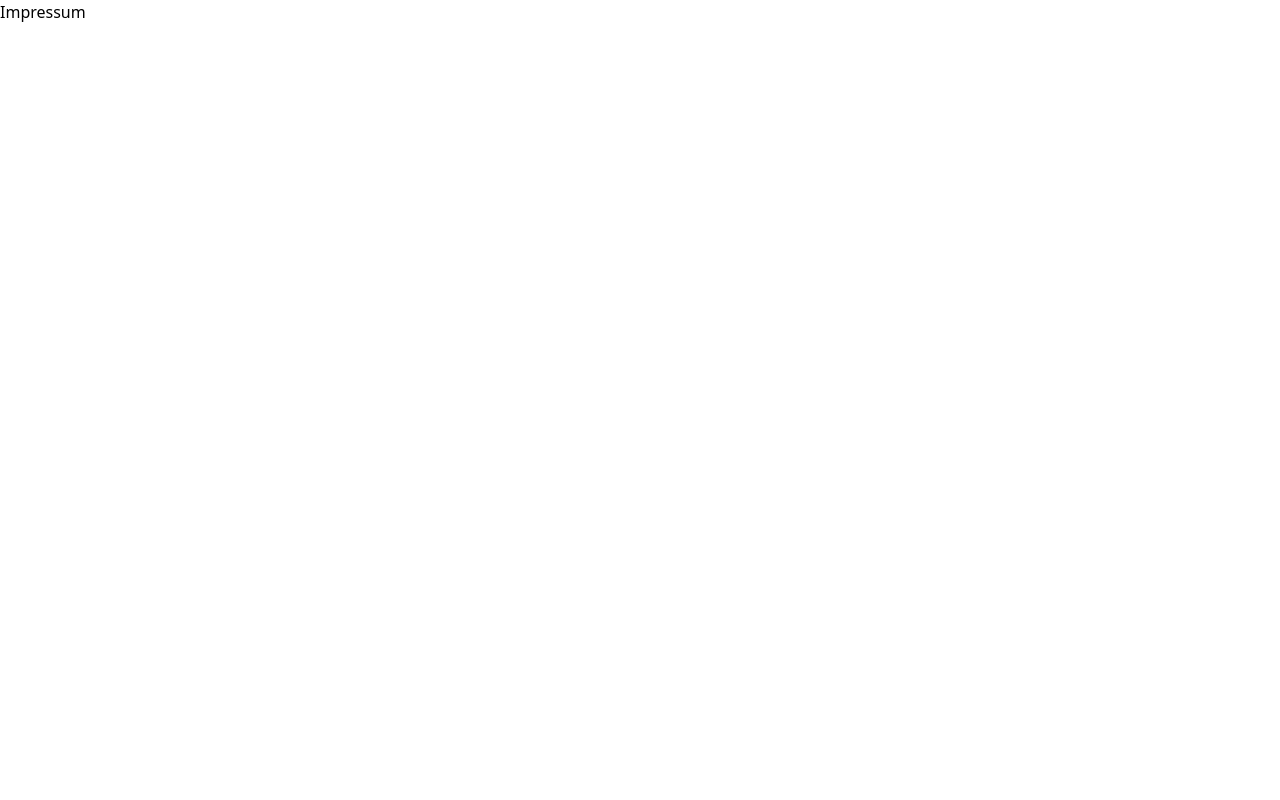
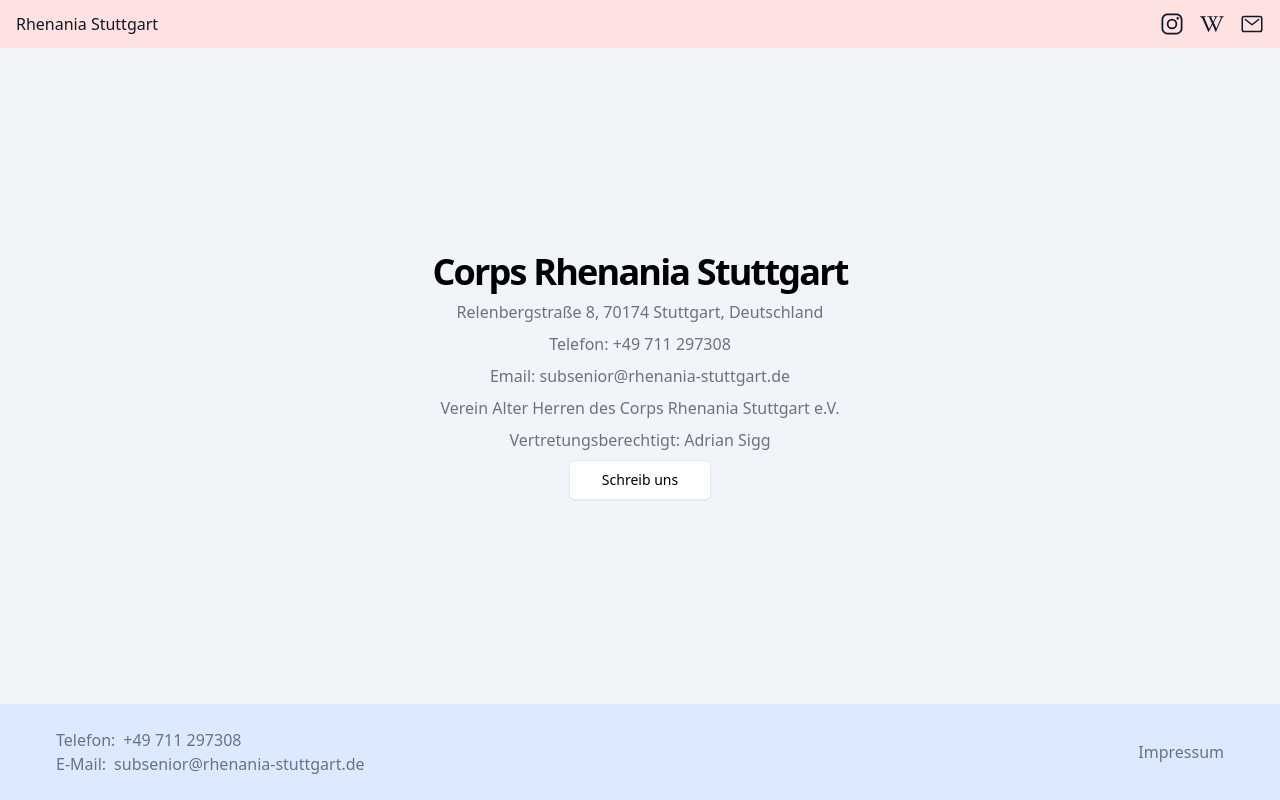
Before and after one commit to NoelHuibers/rhenaniaNew, a Next.js app: page /impressum in a window 1280 px wide. Built offline with nearby package versions, Linux system fonts and the light colour scheme.

Commit message:
Impressum

```diff
--- a/src/app/impressum/page.tsx
+++ b/src/app/impressum/page.tsx
@@ -1,3 +1,15 @@
+import FooterColored from "~/components/footercolored";
+import HeaderColored from "~/components/headercolored";
+import Impressum from "~/components/impressum";
+
 export default function HomePage() {
-  return <div className="flex min-h-[100dvh] flex-col">Impressum</div>;
+  return (
+    <div className="flex h-screen w-screen flex-col">
+      <HeaderColored />
+      <main className="flex h-full w-full items-center justify-center bg-slate-100 dark:bg-gray-800 md:py-24 lg:py-32">
+        <Impressum />
+      </main>
+      <FooterColored />
+    </div>
+  );
 }
--- /dev/null
+++ b/src/components/footercolored.tsx
@@ -0,0 +1,35 @@
+import Link from "next/link";
+
+const FooterColored = () => {
+  return (
+    <footer className="bg-blue-100 px-4 py-6 dark:bg-gray-900 md:px-6">
+      <div className="container mx-auto flex flex-col items-center justify-between md:flex-row">
+        <div className="mb-4 text-gray-500 dark:text-gray-400 md:mb-0">
+          <div className="flex flex-row space-x-2">
+            <p>Telefon:</p>
+            <Link className="hover:underline" href="tel:+4971129738">
+              +49 711 297308
+            </Link>
+          </div>
+          <div className="flex flex-row space-x-2">
+            <p>E-Mail:</p>
+            <Link
+              className="hover:underline"
+              href="mailto:subsenior@rhenania-stuttgart.de"
+            >
+              subsenior@rhenania-stuttgart.de
+            </Link>
+          </div>
+        </div>
+        <Link
+          className="text-gray-500 hover:underline dark:text-gray-400"
+          href="/impressum"
+        >
+          Impressum
+        </Link>
+      </div>
+    </footer>
+  );
+};
+
+export default FooterColored;
--- a/src/components/header.tsx
+++ b/src/components/headercolored.tsx
@@ -2,10 +2,10 @@
 import { IoLogoInstagram, IoMailOutline } from "react-icons/io5";
 import { FaWikipediaW } from "react-icons/fa6";
 
-const Header = () => {
+const HeaderColored = () => {
   return (
-    <header className="flex items-center justify-between bg-gray-900 px-4 py-3 text-white">
-      <Link className="flex items-center" href="#">
+    <header className="flex items-center justify-between bg-red-100 px-4 py-3 text-gray-900">
+      <Link className="flex items-center" href="/">
         {/* <UniversityIcon className="h-8 w-8" /> */}
         Rhenania Stuttgart
       </Link>
@@ -35,4 +35,4 @@
   );
 };
 
-export default Header;
+export default HeaderColored;
--- /dev/null
+++ b/src/components/impressum.tsx
@@ -0,0 +1,42 @@
+import Link from "next/link";
+
+const Impressum = () => {
+  return (
+    <div className="flex max-w-2xl flex-col items-center justify-center px-4 text-center md:px-6">
+      <div className="flex flex-col space-y-2">
+        <h2 className="text-3xl font-bold tracking-tighter md:text-4xl">
+          Corps Rhenania Stuttgart
+        </h2>
+        <p className="text-gray-500 dark:text-gray-400">
+          Relenbergstraße 8, 70174 Stuttgart, Deutschland
+        </p>
+        <Link
+          className="text-gray-500 dark:text-gray-400"
+          href="tel:+4971129738"
+        >
+          Telefon: +49 711 297308
+        </Link>
+        <Link
+          className="text-gray-500 dark:text-gray-400"
+          href="mailto:subsenior@rhenania-stuttgart.de"
+        >
+          Email: subsenior@rhenania-stuttgart.de
+        </Link>
+        <p className="text-gray-500 dark:text-gray-400">
+          Verein Alter Herren des Corps Rhenania Stuttgart e.V.
+        </p>
+        <p className="text-gray-500 dark:text-gray-400">
+          Vertretungsberechtigt: Adrian Sigg
+        </p>
+        <Link
+          href="mailto:subsenior@rhenania-stuttgart.de"
+          className="inline-flex h-10 w-fit items-center justify-center self-center rounded-md border border-gray-200 bg-white px-8 text-sm font-medium shadow-sm transition-colors hover:bg-gray-100 hover:text-gray-900 focus-visible:outline-none focus-visible:ring-1 focus-visible:ring-gray-950 disabled:pointer-events-none disabled:opacity-50 dark:border-gray-800 dark:bg-gray-950 dark:hover:bg-gray-800 dark:hover:text-gray-50 dark:focus-visible:ring-gray-300"
+        >
+          Schreib uns
+        </Link>
+      </div>
+    </div>
+  );
+};
+
+export default Impressum;
```
